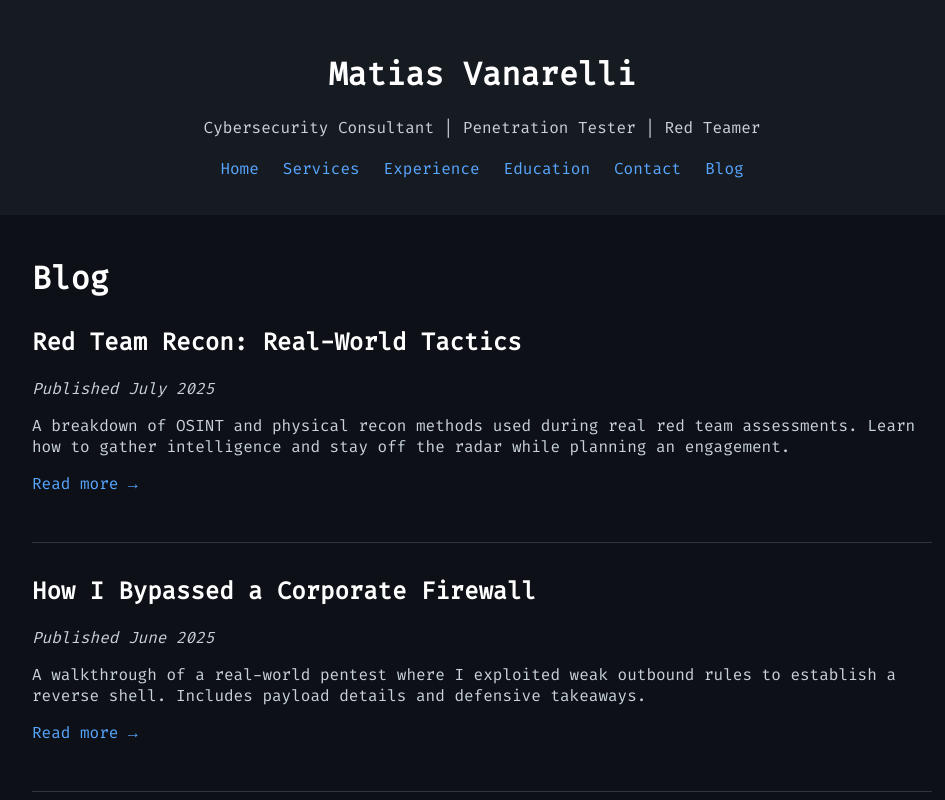
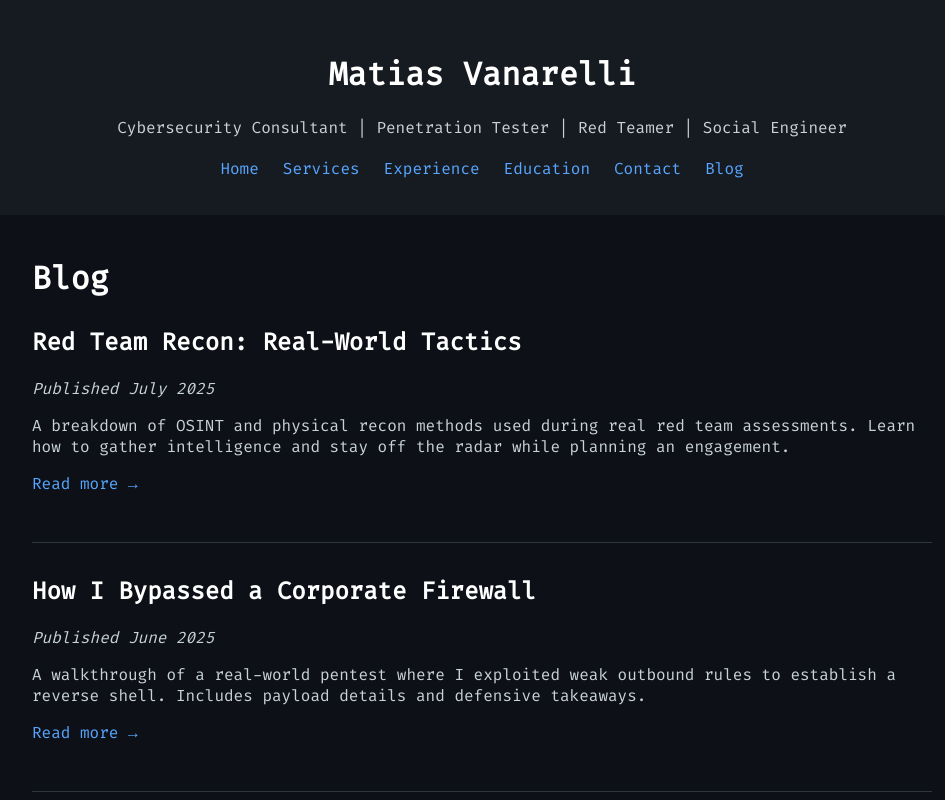
Before and after one commit to in7ruder-ch/whoami, a plain HTML site: page blog.html in a window 1280 px wide. Shown: the top 800 px of the page, without its empty margins (158-1103 px from the left). Drawn offline with Linux system fonts and the light colour scheme.

Commit message:
Edit title

```diff
--- a/blog.html
+++ b/blog.html
@@ -10,7 +10,7 @@
 <body>
   <header>
     <h1>Matias Vanarelli</h1>
-    <p>Cybersecurity Consultant | Penetration Tester | Red Teamer</p>
+    <p>Cybersecurity Consultant | Penetration Tester | Red Teamer | Social Engineer</p>
 
     <button class="hamburger" onclick="toggleMenu()">☰ Menu</button>
     <nav id="navbar">
```
Also changed, not shown: bypassed-firewall.html (+1 -1 lines), index.html (+1 -1 lines), red-team-recon.html (+1 -1 lines), social-engineering.html (+1 -1 lines).
